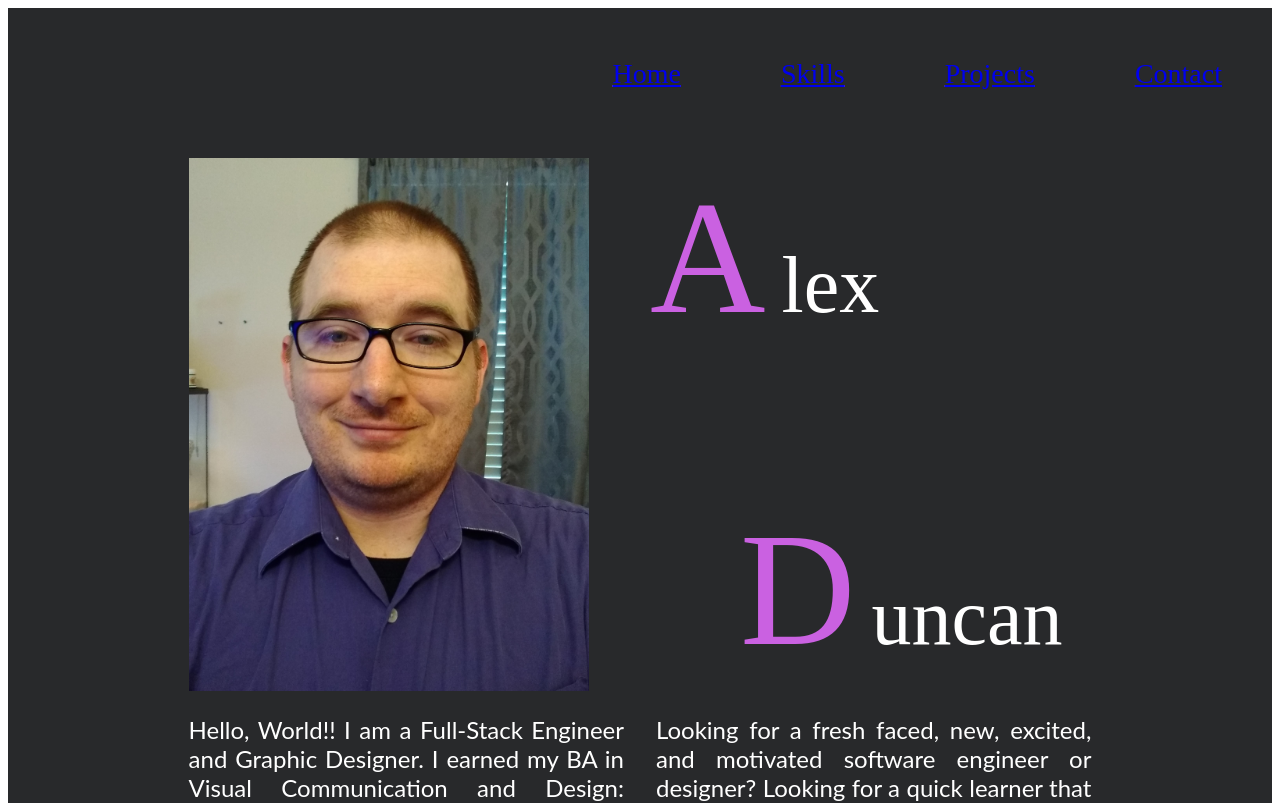
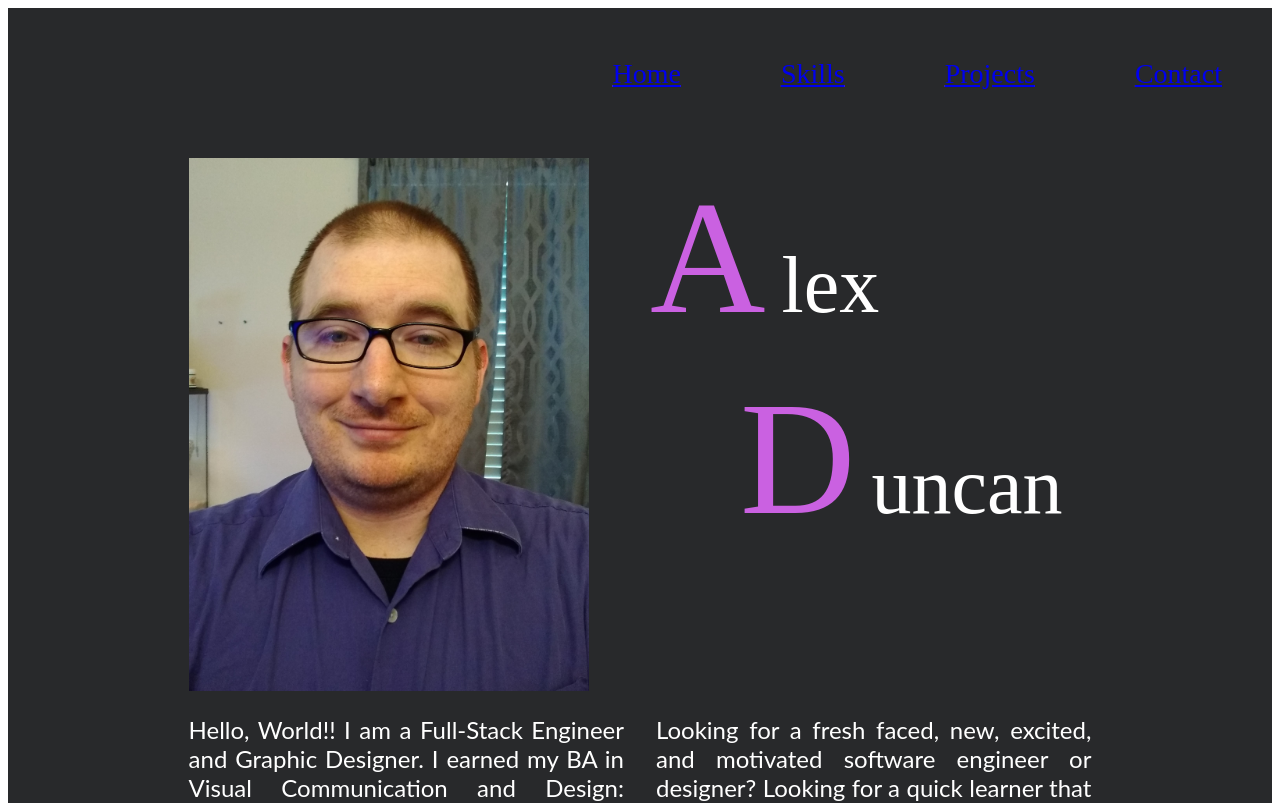
Before and after one commit to AlexJDuncan/AlexJDuncan.github.io, a React app: page / in a window 1280 px wide. Shown: the top 803 px of the page. Built offline with nearby package versions, Linux system fonts and the light colour scheme; the HTML template or start-up script is replaced by a standard one.

Commit message:
adjust name section so both parts sit in same row

```diff
--- a/client/src/Entry.jsx
+++ b/client/src/Entry.jsx
@@ -73,9 +73,7 @@ const Entry = () => {
       <SelfPic alt="me" src={selfPic} />
       <GridElement>
         <Letter>A</Letter>
-        <NamePart>lex</NamePart>
-      </GridElement>
-      <GridElement>
+        <NamePart>lex</NamePart><br/>
         <Letter2>D</Letter2>
         <NamePart>uncan</NamePart>
       </GridElement>
```
Also changed, not shown: 1 other file (tests, documents, lock files or other folders).
